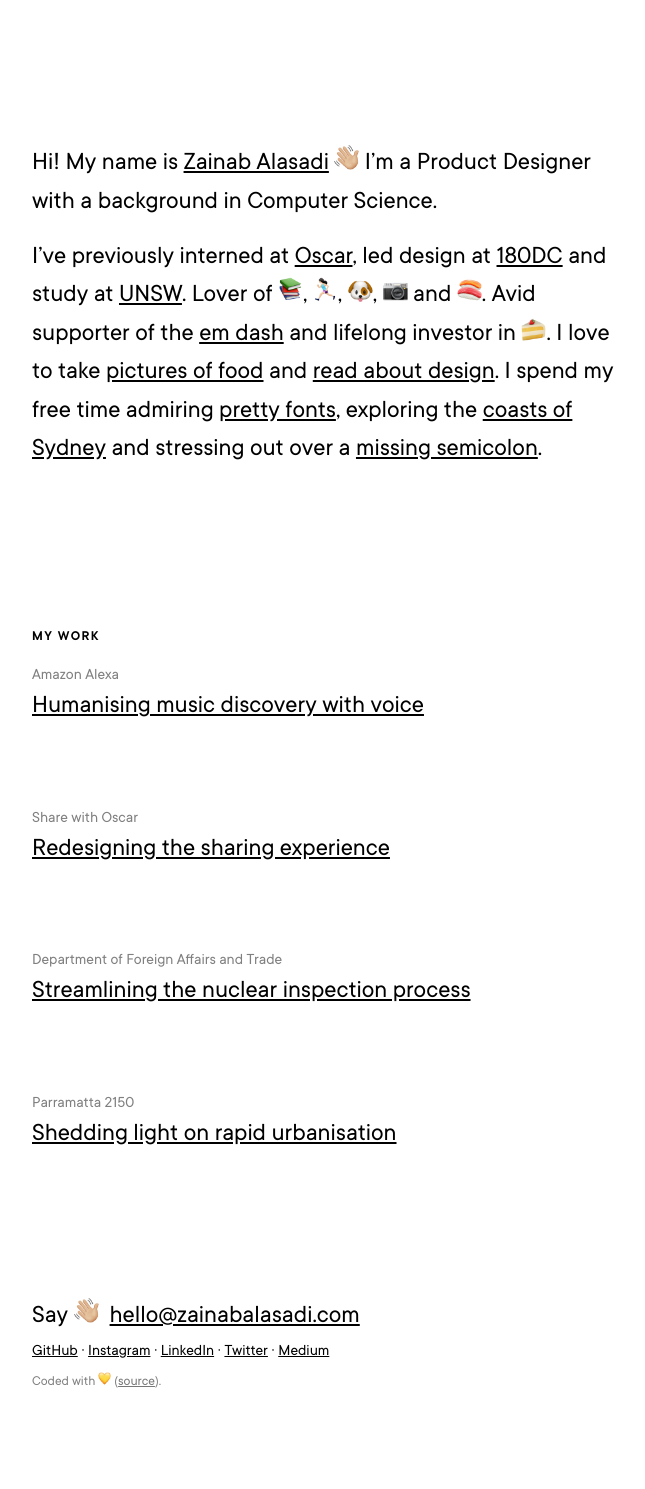
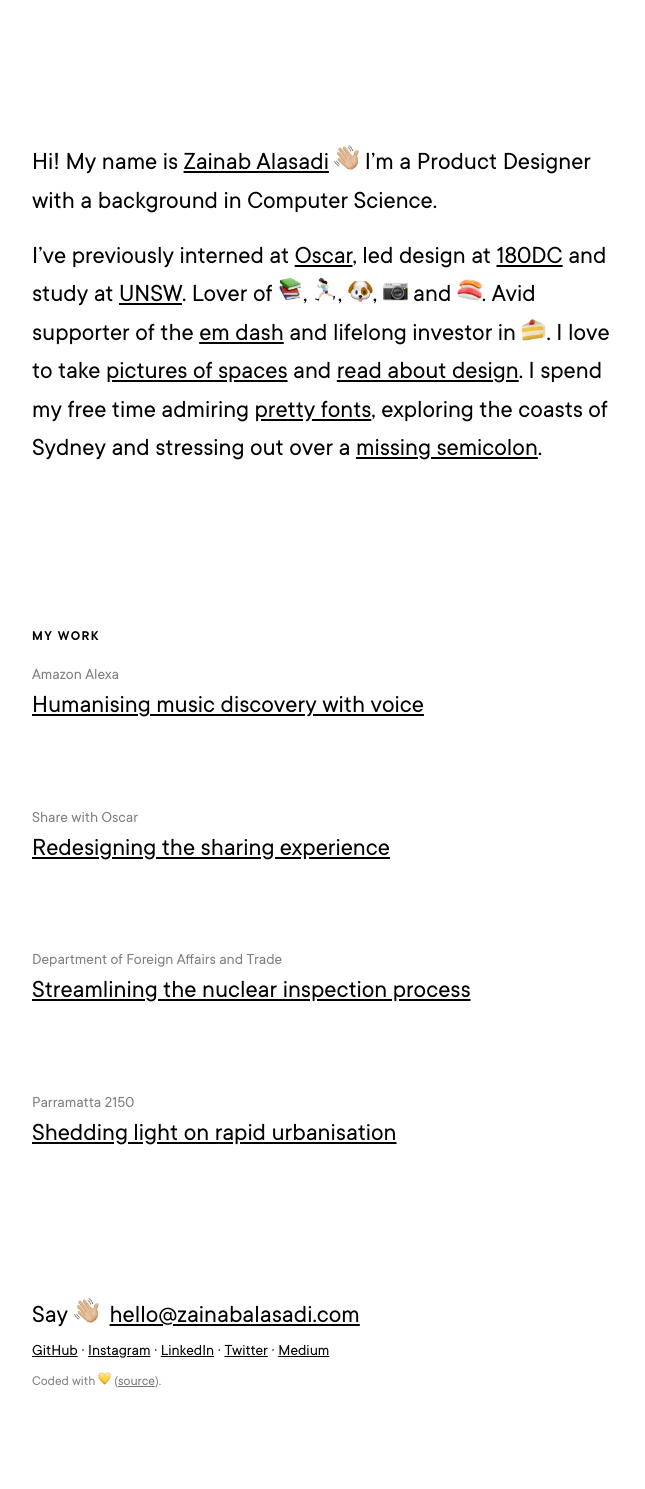
Before and after one commit to zainabalasadi/zainabalasadi.com, a Jekyll site: the page built from index.md, in a window 1280 px wide. Shown: the whole page, without its empty margins (112-757 px from the left). Built offline with Jekyll 4.4.1, drawn with Linux system fonts in a browser that asks for light colours.

Commit message:
updated home page text

```diff
--- a/index.md
+++ b/index.md
@@ -9,7 +9,7 @@
 <div class="{{ site.site-intro }} {{ site.site-intro-margin }}" markdown="1">
    <h1 class="{{ site.site-intro-text }}">Hi! My name is <a href="about">Zainab Alasadi</a> <img class="emoji" src="assets/images/site/wave.png"> I’m a Product Designer with a background in Computer Science.</h1>
 
-   <h1 class="{{ site.site-intro-text }}">I’ve previously interned at <a href="https://www.sharewithoscar.com" target="_blank">Oscar</a>, led design at <a href="https://www.180dc.org" target="_blank">180DC</a> and study at <a href="https://www.unsw.edu.au" target="_blank">UNSW</a>. Lover of <img class="emoji" src="assets/images/site/books.png">, <img class="emoji" src="assets/images/site/run.png">, <img class="emoji" src="assets/images/site/dog.png">, <img class="emoji" src="assets/images/site/camera.png"> and <img class="emoji" src="assets/images/site/sushi.png">. Avid supporter of the <a href="https://www.theatlantic.com/entertainment/archive/2012/10/singular-beauty-em-dash/322196/" target="_blank">em dash</a> and lifelong investor in <img class="emoji" src="assets/images/site/cake.png">. I love to take <a href="#" target="_blank">pictures of food</a> and <a href="https://medium.com/@zainabalasadi" target="_blank">read about design</a>. I spend my free time admiring <a href="https://fontsinuse.com/" target="_blank">pretty fonts</a>, exploring the <a href="#" target="_blank">coasts of Sydney</a> and stressing out over a <a href="https://www.instagram.com/stories/highlights/18054971740097220/?hl=en" target="_blank">missing semicolon</a>.</h1>
+   <h1 class="{{ site.site-intro-text }}">I’ve previously interned at <a href="https://www.sharewithoscar.com" target="_blank">Oscar</a>, led design at <a href="https://www.180dc.org" target="_blank">180DC</a> and study at <a href="https://www.unsw.edu.au" target="_blank">UNSW</a>. Lover of <img class="emoji" src="assets/images/site/books.png">, <img class="emoji" src="assets/images/site/run.png">, <img class="emoji" src="assets/images/site/dog.png">, <img class="emoji" src="assets/images/site/camera.png"> and <img class="emoji" src="assets/images/site/sushi.png">. Avid supporter of the <a href="https://www.theatlantic.com/entertainment/archive/2012/10/singular-beauty-em-dash/322196/" target="_blank">em dash</a> and lifelong investor in <img class="emoji" src="assets/images/site/cake.png">. I love to take <a href="https://www.instagram.com/p/B0Dj45ZHetV/?utm_source=ig_web_button_share_sheet" target="_blank">pictures of spaces</a> and <a href="https://medium.com/@zainabalasadi" target="_blank">read about design</a>. I spend my free time admiring <a href="https://fontsinuse.com/" target="_blank">pretty fonts</a>, exploring the coasts of Sydney and stressing out over a <a href="https://www.instagram.com/stories/highlights/18054971740097220/?hl=en" target="_blank">missing semicolon</a>.</h1>
 </div>
 
 <div class="{{ site.site-intro-space }}" markdown="1">
```
Also changed, not shown: 1 other file.
